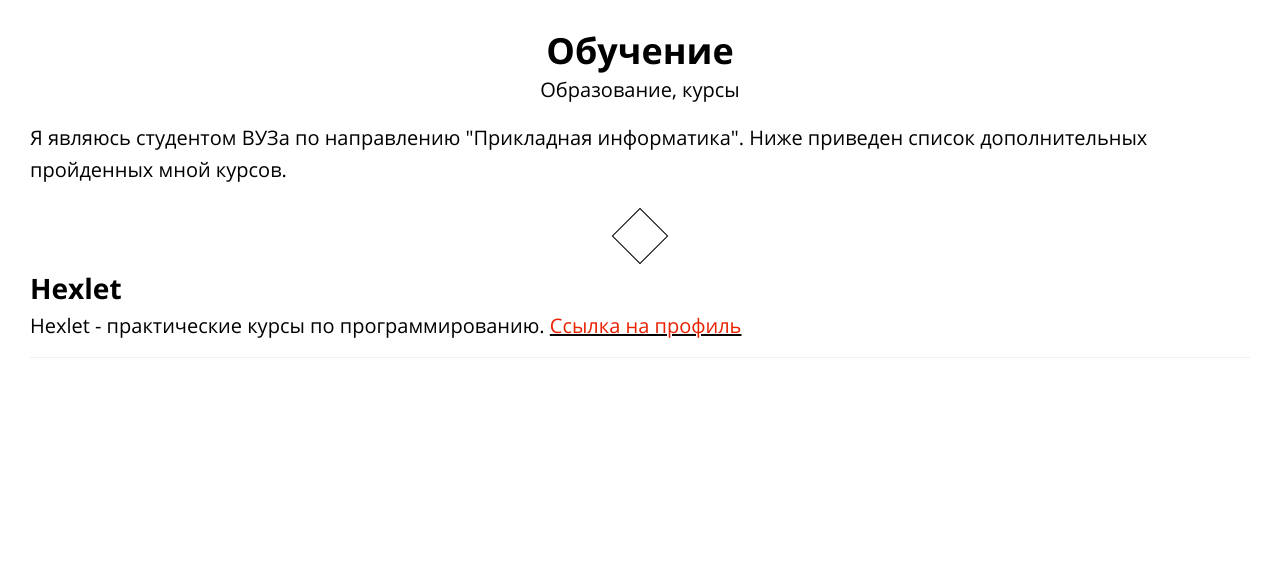
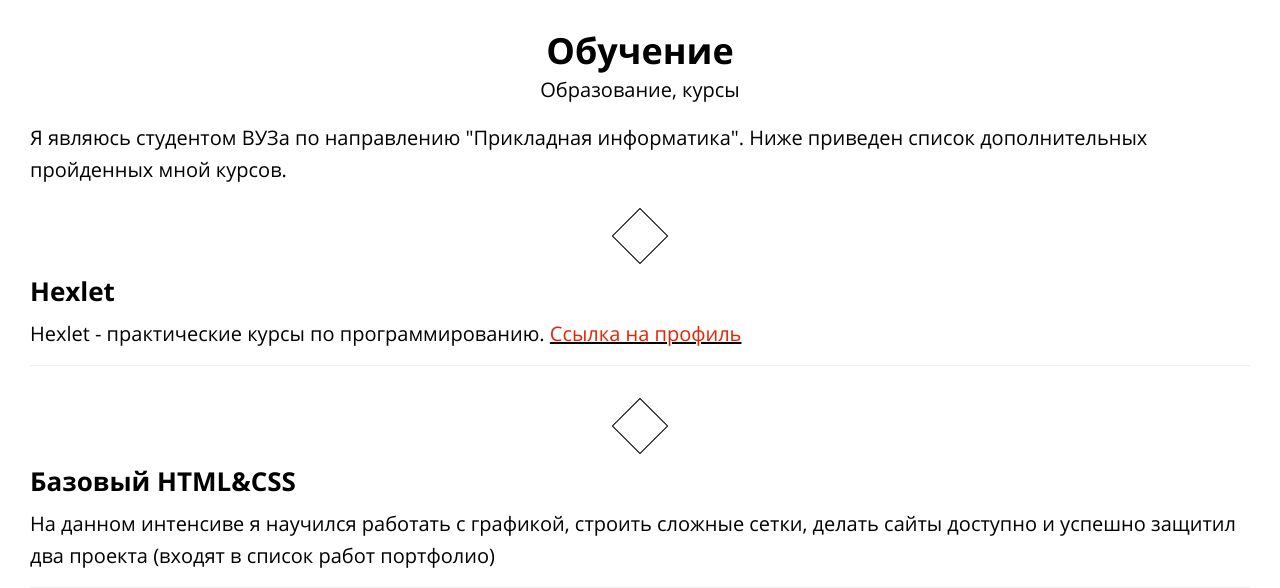
Before and after one commit to qrxt/qrxt-portfolio, a website: page source/index.html in a window 1280 px wide. Shown: the part 2209-2797 px from the top of the page. Before the commit the page ends 2567 px from the top, so only its background shows below. Drawn offline with nearby package versions, Linux system fonts and the light colour scheme; files that its build step writes are made by us from their sources; files whose address does not match are found by name.

Commit message:
Добавлен 1 пройденный курс

```diff
--- a/source/index.html
+++ b/source/index.html
@@ -374,6 +374,7 @@
         Ниже приведен список дополнительных пройденных мной курсов.
       </p>
       <ul class="education__courses-list courses-list">
+        <!-- Hexlet -->
         <li class="courses-list__item">
           <a class="courses-list__link" href="https://ru.hexlet.io/u/user-e954b317dfdf187f">
             <svg class="courses-list__icon" width="40" height="40">
@@ -388,6 +389,21 @@
             </a>
           </p>
         </li>
+
+        <!-- HTML Academy I -->
+        <li class="courses-list__item">
+          <a class="courses-list__link" href="#">
+            <svg class="courses-list__icon courses-list__icon--htmlacademy-first" width="25" height="30">
+              <use xlink:href="img/sprite.svg#logo-htmlacademy"></use>
+            </svg>
+          </a>
+          <h3 class="courses-list__title">Базовый HTML&CSS</h3>
+          <p class="courses-list__description">
+            На данном интенсиве я научился работать с графикой,
+            строить сложные сетки, делать сайты доступно и успешно
+            защитил два проекта (входят в список работ портфолио)
+          </p>
+        </li>
       </ul>
     </section>
   </main>
--- a/source/sass/blocks/back-to-top.scss
+++ b/source/sass/blocks/back-to-top.scss
@@ -20,6 +20,8 @@
 
   &:hover,
   &:focus {
+    @include set-transition(opacity, 0.3s, cubic-bezier(0.215, 0.61, 0.355, 1));
+
     opacity: 1;
   }
 
--- a/source/sass/blocks/courses-list.scss
+++ b/source/sass/blocks/courses-list.scss
@@ -48,9 +48,15 @@
 
 .courses-list__icon {
   transform: rotate(45deg) translate(0, -2px);
+
+  &--htmlacademy-first {
+    transform: rotate(45deg) translate(8px, 0);
+  }
 }
 
 .courses-list__title {
+  @include set-font(26px, 32px, 700);
+
   margin: 20px 0 10px;
 }
 
```
Also changed, not shown: source/img/logo-htmlacademy.svg (added).
